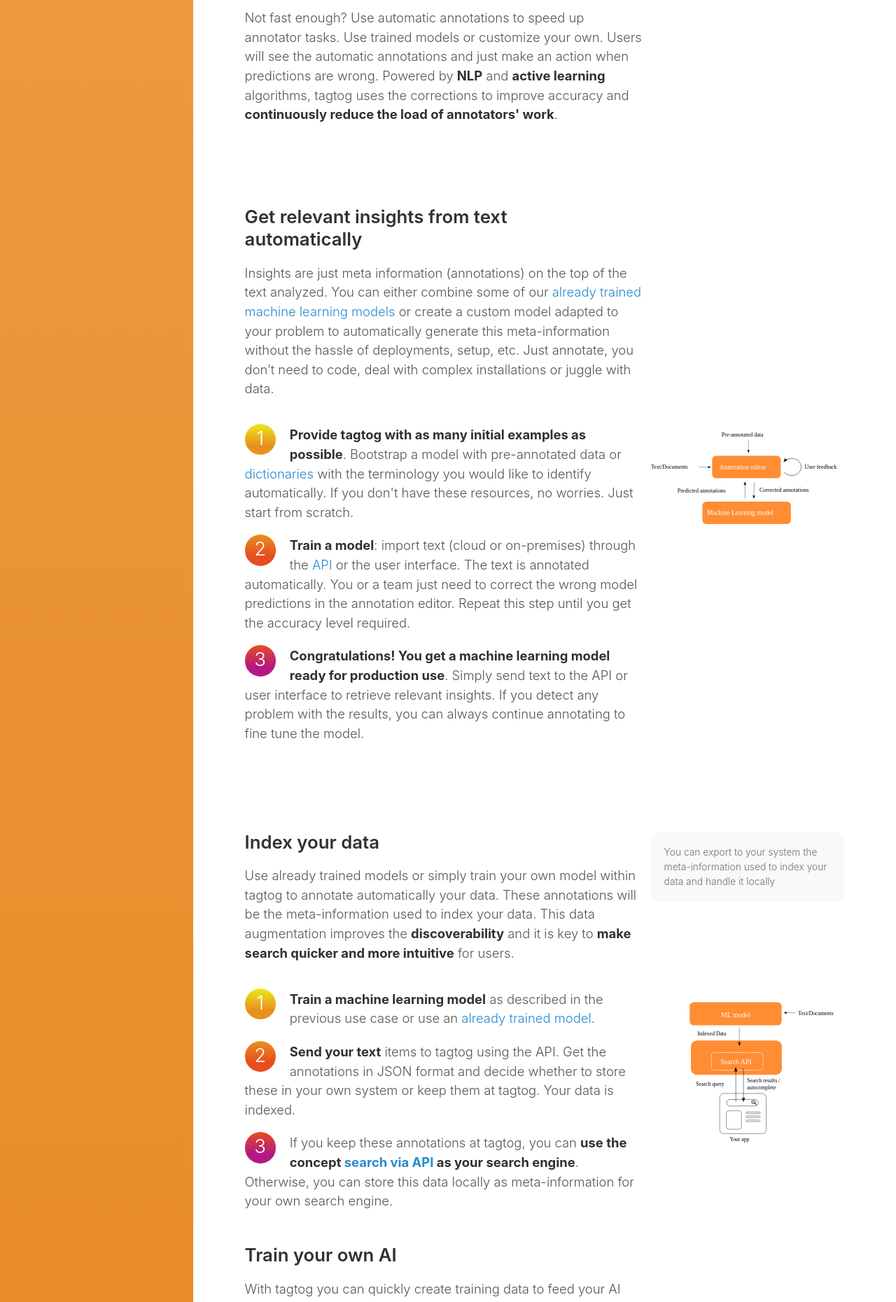
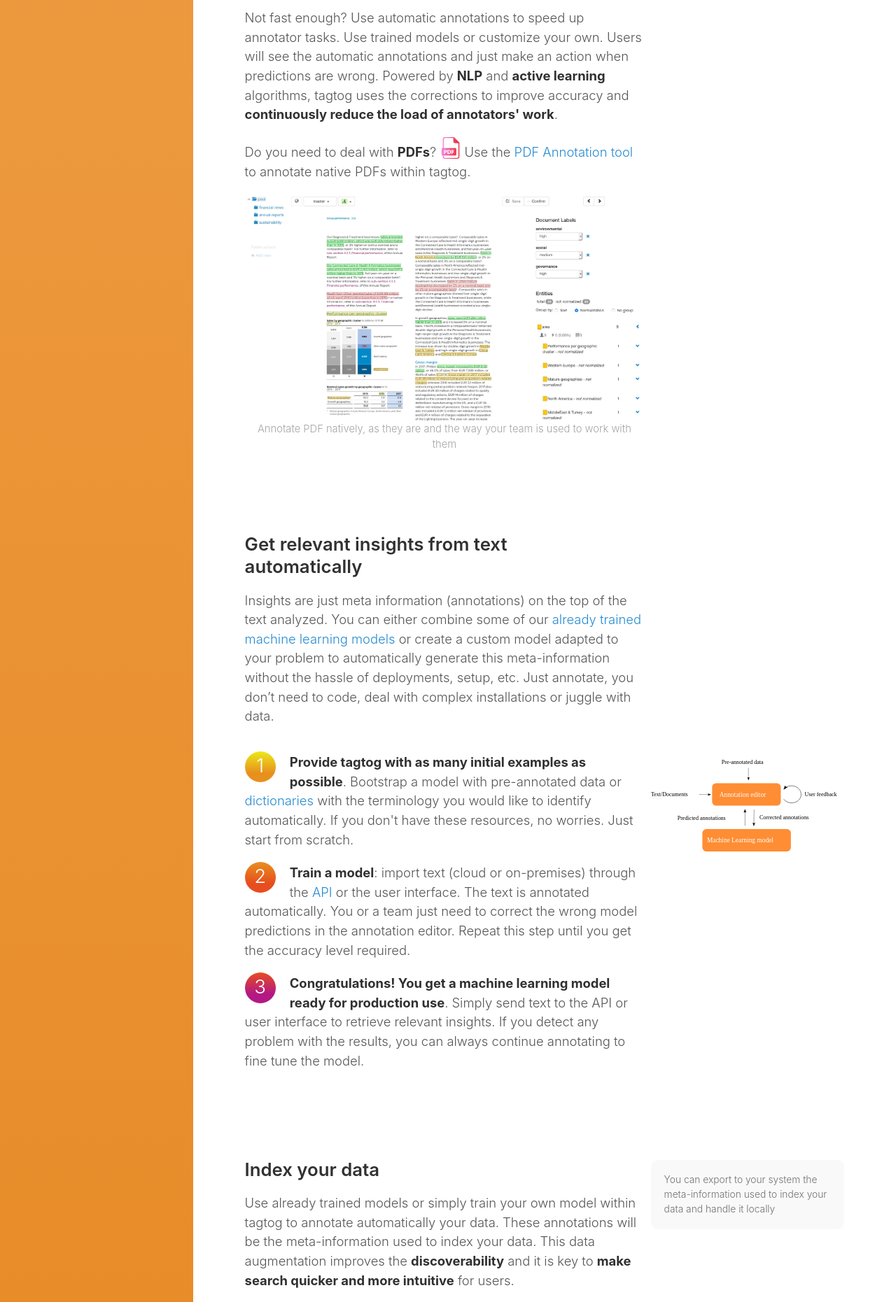
Before and after one commit to tagtogorg/tagtog-doc, a Jekyll site: the page built from index.html, in a window 1280 px wide. Shown: the part 1325-3186 px from the top of the page at 70% size. Built offline with Jekyll 4.4.1, drawn with Linux system fonts in a browser that asks for light colours; nearby versions of some CDN libraries; the list of posts is cut into pages by our own code; some of the changed text lies outside the part shown.

Commit message:
Add PDF info to intro page

```diff
--- a/_layouts/index.html
+++ b/_layouts/index.html
@@ -20,6 +20,8 @@ id: introduction
       <p>Too much work for a single person? <a href="#team-collaboration">Invite others and work in group</a>. Each annotator can annotate the same text to facilitate the review process. Once the annotations are completed, you can export them to JSON format.</p>
       {% include image.html name="annotation_editor.png" caption="Named Entity Recognition with tagtog annotation editor" %}
       <p>Not fast enough? Use automatic annotations to speed up annotator tasks. Use trained models or customize your own. Users will see the automatic annotations and just make an action when predictions are wrong. Powered by <strong>NLP</strong> and <strong>active learning</strong> algorithms, tagtog uses the corrections to improve accuracy and <strong>continuously reduce the load of annotators' work</strong>.</p>
+      <p>Do you need to deal with <strong>PDFs</strong>? {% include inline-image.html name="icon-pdf.png" width="30" %} Use the <a title="tagtog - PDF annotation tool" href="pdf-annotation-tool.html">PDF Annotation tool</a> to annotate native PDFs within tagtog.</p>
+      {% include image.html name="pdf-annotation.jpg"  caption="Annotate PDF natively, as they are and the way your team is used to work with them " %}
     </div>
   </div>
   <div class="one-third-col">
@@ -121,6 +123,7 @@ id: introduction
         <p>tagtog comes with an advanced text annotation tool for <strong>data augmentation</strong>. Its design is based on the feedback from annotator groups.</p>
         <p><strong>Focus</strong> is key in order to generate a high-quality annotated corpora, and we know this. Each single mistake in the annotations means a step backward and more effort to achieve the desired results. With this in mind and to make the user feel comfortable while reading, we have created a <strong>minimalist user interface</strong> where the text is presented with natural spacing, same as any user can be familiar with. By <strong>protecting the reading experience</strong> the tool is more accessible. This is specially important when you involve subject matter experts in your annotation projects.</p>
         <p>Usually annotation tasks involve dealing with big volumes of texts. <strong>Speed and efficiency</strong> are essential to minimize costs and time. tagtog includes features as automatic annotations, overlapping text annotations or full-text annotation, that reduce significantly the time required to annotate text.</p>
+        <p>Do you need to annotate or process PDFs? Use the <a title="tagtog - PDF annotation tool" href="pdf-annotation-tool.html">PDF annotation tool</a>, it is fully integrated with tagtog web interface.</p>
         <p>With the annotation editor you can add different types of annotations:</p>
       </div>
       <div class="one-third-col">
```
